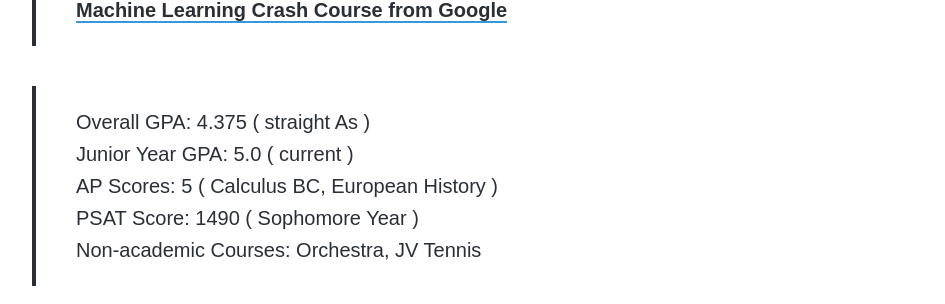
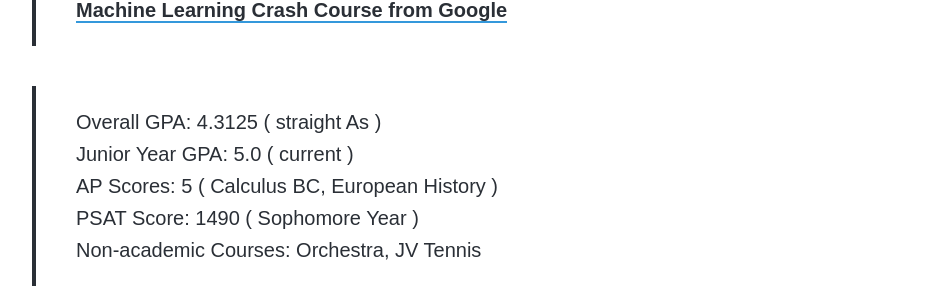
Before and after one commit to disha-22/disha-22.github.io, a Jekyll site: the page built from _pages/Resume.md, in a window 1280 px wide and 900 px high, scrolled down 978 px. Shown: the part 149-453 px from the top of the window, without its empty margins (138-1083 px from the left). Built offline with Jekyll 4.4.1, drawn with Linux system fonts in a browser that asks for light colours; nearby versions of some CDN libraries; some web fonts are replaced.

Commit message:
Update Resume.md

```diff
--- a/_pages/Resume.md
+++ b/_pages/Resume.md
@@ -19,7 +19,7 @@
 <br> <a href = "https://rkabacoff.github.io/datavis/index.html"> Data Visulaization with R </a>
 <br> <a href = "https://developers.google.com/machine-learning/crash-course/"> Machine Learning Crash Course from Google </a>
 
-> Overall GPA: 4.375 ( straight As )
+> Overall GPA: 4.3125 ( straight As )
 <br> Junior Year GPA: 5.0 ( current )
 <br> AP Scores: 5 ( Calculus BC, European History )
 <br> PSAT Score: 1490 ( Sophomore Year )
```
